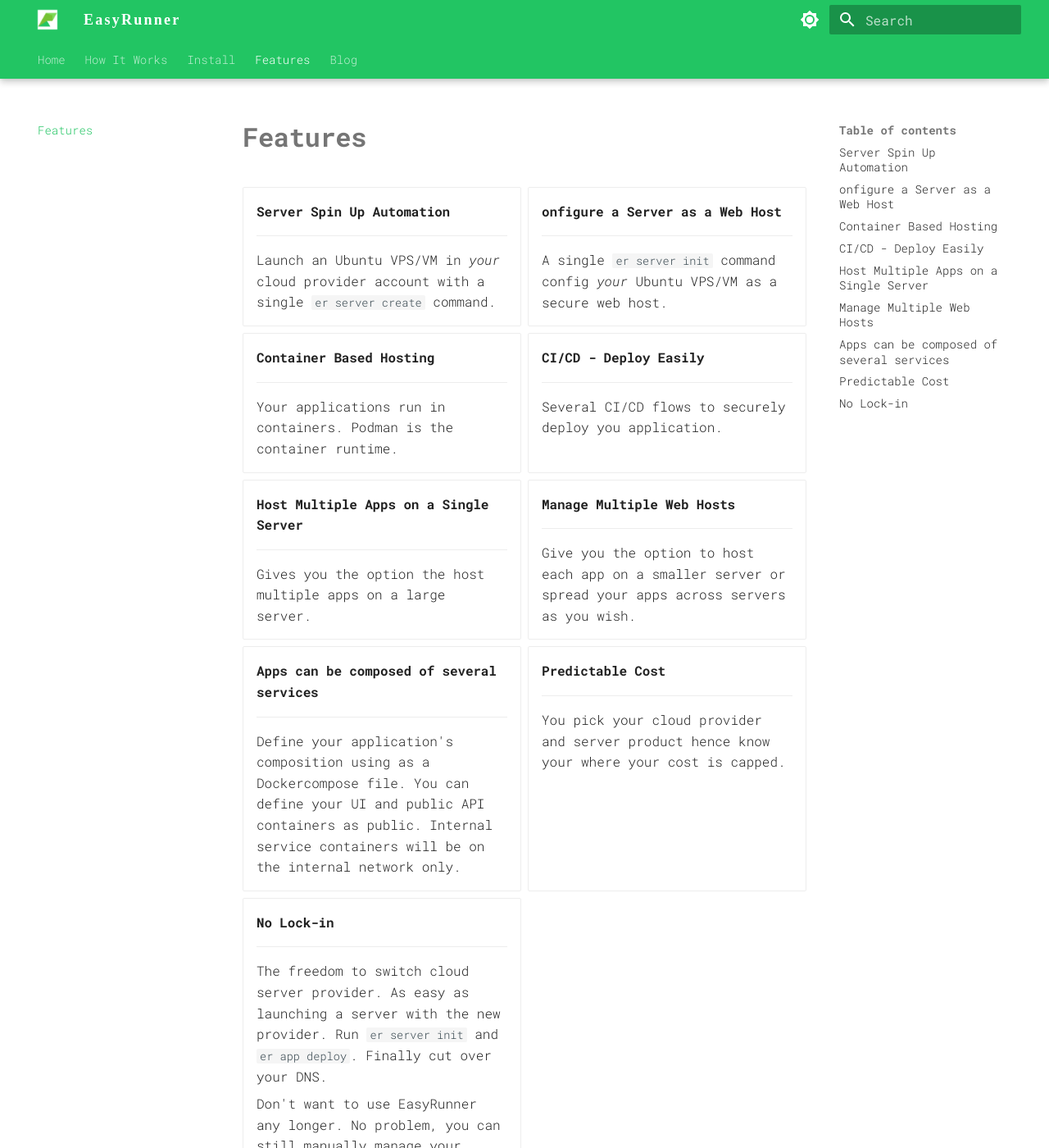
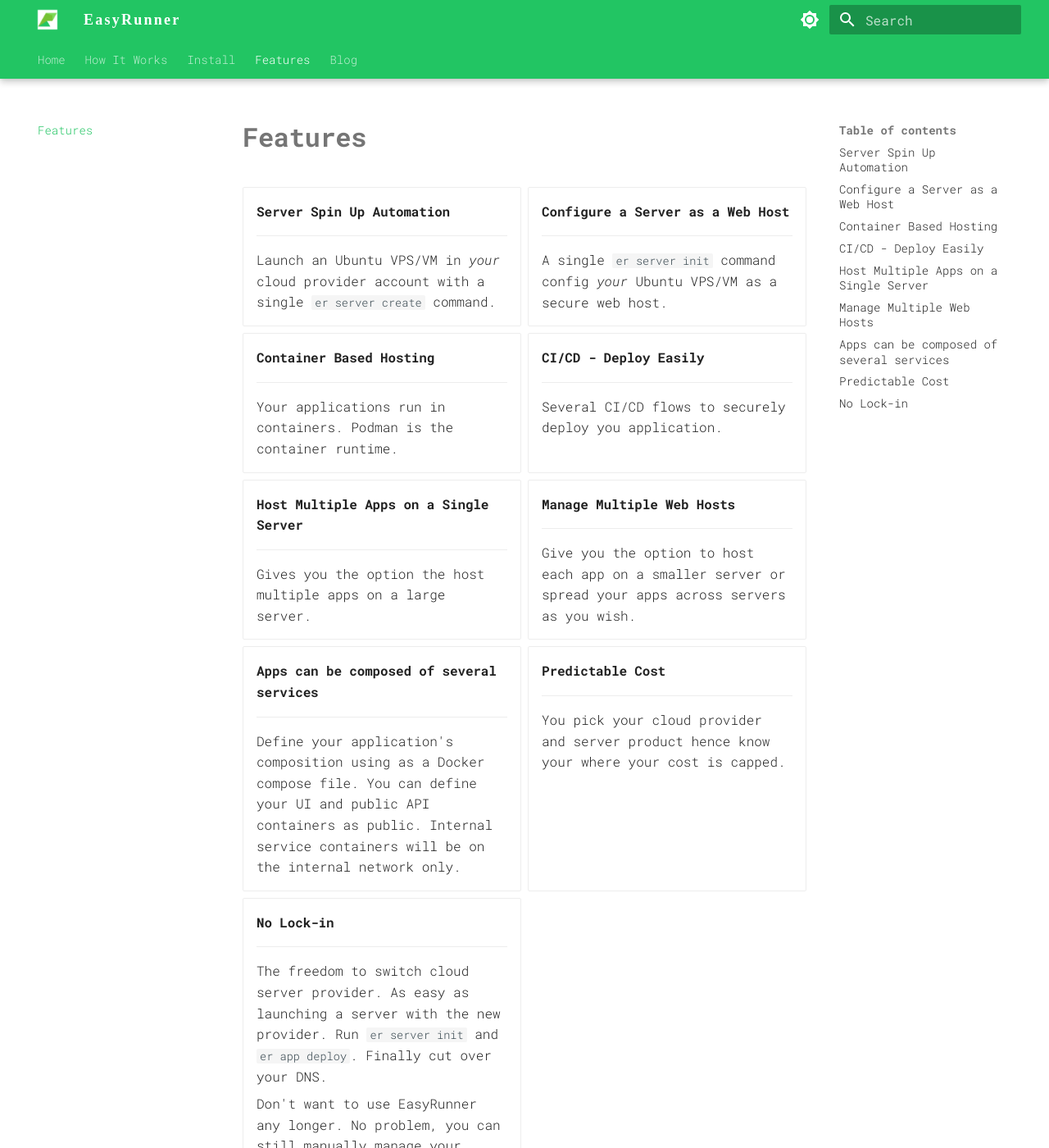
Before and after one commit to janaka/easyrunner-docs, an MkDocs documentation site: the page built from docs/features.md, in a window 1280 px wide and 1400 px high. Shown: the whole window at 82% size. Built offline with MkDocs 1.6.1 and Material for MkDocs 9.7.7, drawn with Linux system fonts in a browser that asks for light colours; some web fonts are replaced.

Commit message:
fix(docs): correct typos in features documentation

```diff
--- a/docs/features.md
+++ b/docs/features.md
@@ -9,7 +9,7 @@
     Launch an Ubuntu VPS/VM in _your_ cloud provider account with a single `er server create` command.
 
 
--   #### onfigure a Server as a Web Host
+-   #### Configure a Server as a Web Host
 
     ---
 
@@ -48,7 +48,7 @@
 
     ---
 
-    Define your application's composition using as a Dockercompose file. You can define your UI and public API containers as public. Internal service containers will be on the internal network only.
+    Define your application's composition using as a Docker compose file. You can define your UI and public API containers as public. Internal service containers will be on the internal network only.
 
 
 -   #### Predictable Cost
```
